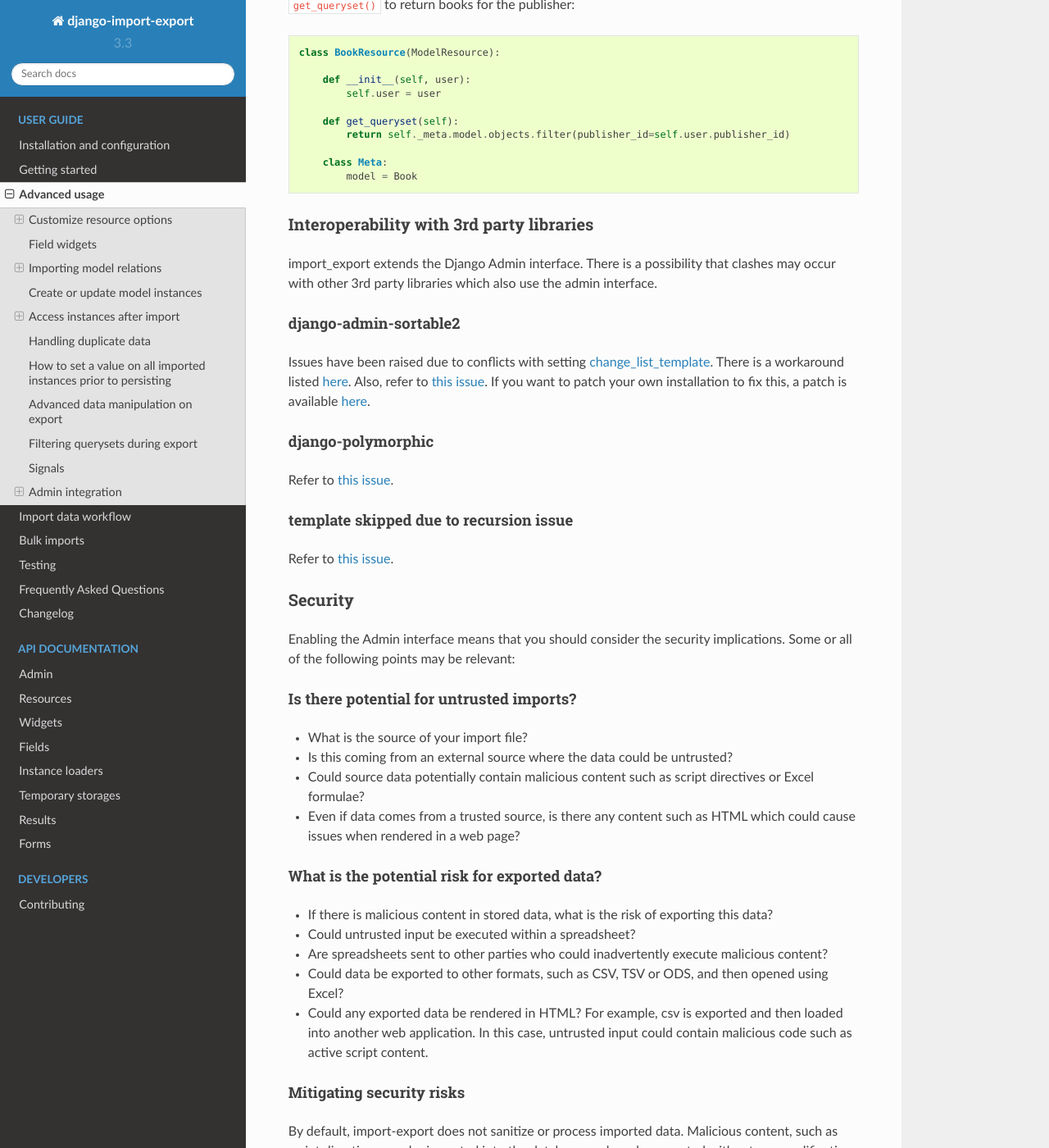
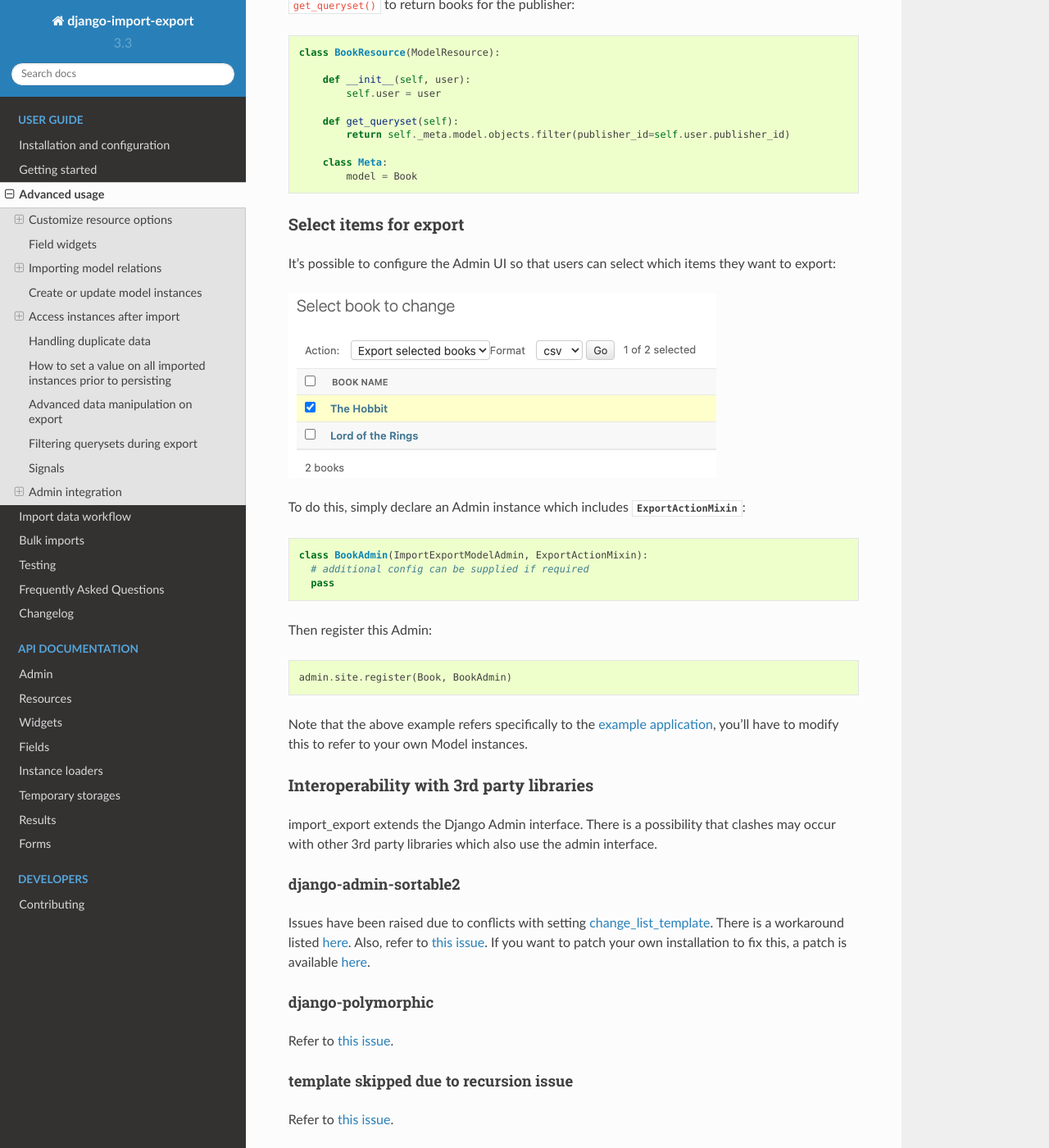
Before and after one commit to django-import-export/django-import-export, a Sphinx documentation site: the page built from docs/advanced_usage.rst, in a window 1280 px wide and 1400 px high, scrolled down 20203 px. Shown: the whole window at 82% size. Built offline with Sphinx 7.4.7 and the Read the Docs theme 2.0.0, drawn with Linux system fonts in a browser that asks for light colours; pages that are not in the unit, such as notebooks, are missing from menus.

Commit message:
Updated documentation to describe how to select for export in Admin UI

```diff
--- a/docs/advanced_usage.rst
+++ b/docs/advanced_usage.rst
@@ -882,6 +882,27 @@ return books for the publisher::
         class Meta:
             model = Book
 
+Select items for export
+-----------------------
+
+It's possible to configure the Admin UI so that users can select which items they want to export:
+
+.. image:: _static/images/select-for-export.png
+  :alt: Select items for export
+
+To do this, simply declare an Admin instance which includes  :class:`~import_export.admin.ExportActionMixin`::
+
+  class BookAdmin(ImportExportModelAdmin, ExportActionMixin):
+    # additional config can be supplied if required
+    pass
+
+Then register this Admin::
+
+  admin.site.register(Book, BookAdmin)
+
+Note that the above example refers specifically to the :ref:`example application<exampleapp>`, you'll have to modify
+this to refer to your own Model instances.
+
 .. _interoperability:
 
 Interoperability with 3rd party libraries
--- a/docs/changelog.rst
+++ b/docs/changelog.rst
@@ -6,6 +6,7 @@ Changelog
 
 - Updated Spanish translations (#1639)
 - Added documentation and tests for retrieving instance information after import (#1643)
+- Updated documentation to describe how to select for export in Admin UI (#)
 
 
 3.3.1 (2023-09-14)
```
Also changed, not shown: docs/_static/images/select-for-export.png (added).
